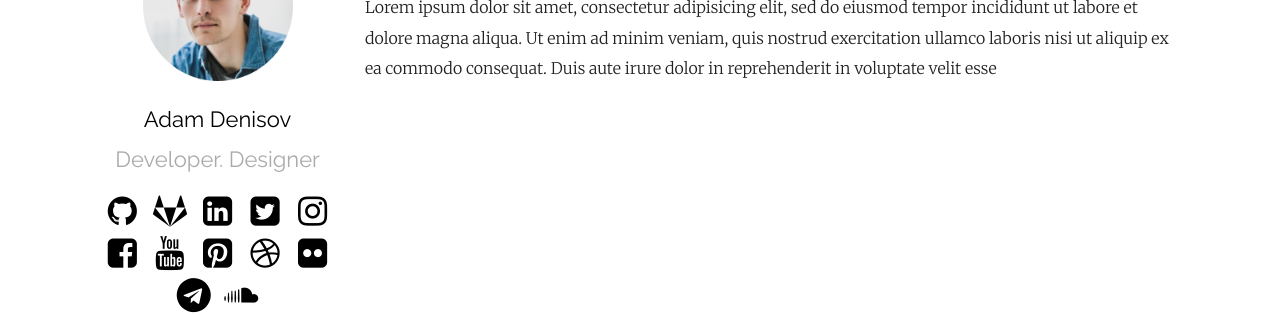
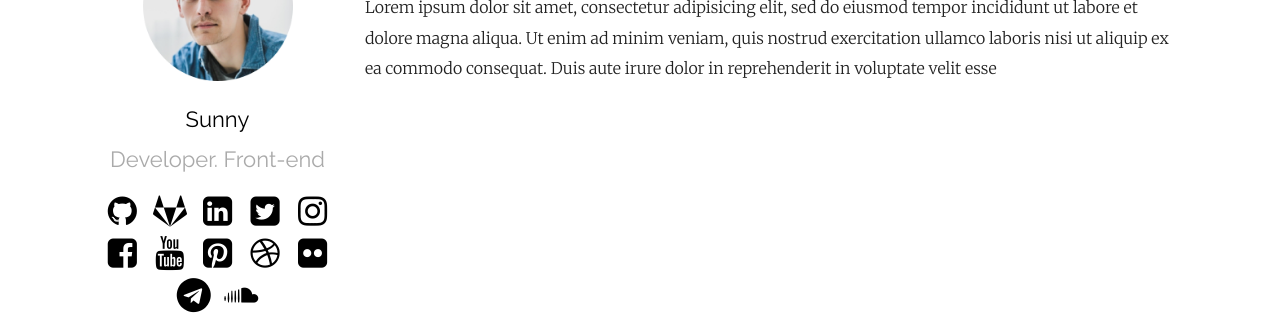
Before and after one commit to Sunny921/sunny4823.github.io, a Jekyll site: the page built from index.md, in a window 1280 px wide. Shown: the part 198-513 px from the top of the page. Built offline with Jekyll 4.4.1, drawn with Linux system fonts in a browser that asks for light colours.

Commit message:
change name

```diff
--- a/_config.yml
+++ b/_config.yml
@@ -12,8 +12,8 @@
 sass:
   sass_dir: _sass
 plainwhite:
-  name: Adam Denisov
-  tagline: Developer. Designer
+  name: Sunny
+  tagline: Developer. Front-end
   date_format: "%b %-d, %Y"
   sitemap: true # set to true to generate sitemap.xml content
   search: true # set to true to enable searchbar
```
